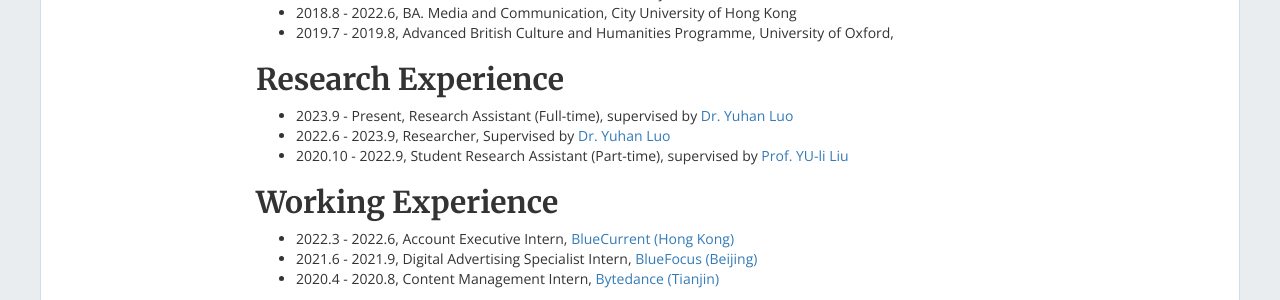
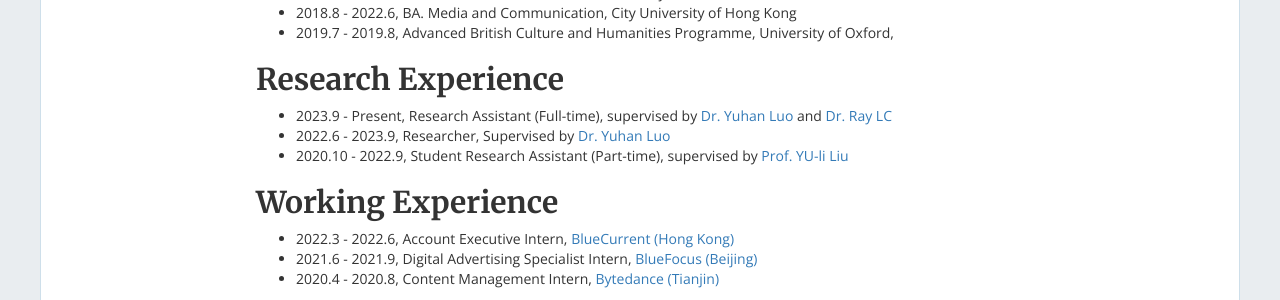
Before and after one commit to jamigibbs/phantom, a Jekyll site: the page built from about.md, in a window 1280 px wide. Shown: the part 399-699 px from the top of the page. Built offline with Jekyll 4.4.1, drawn with Linux system fonts in a browser that asks for light colours; nearby versions of some CDN libraries.

Commit message:
Update about.md

```diff
--- a/about.md
+++ b/about.md
@@ -3,12 +3,12 @@
 title: About
 permalink: /about/
 ---
-I am a research assistant in the [Department of Computer Science]("https://www.cs.cityu.edu.hk/") at [City University of Hong Kong]("https://www.cityu.edu.hk/"). In the Summer of 2023, I received an MSc degree in Communication Science from the [University of Amsterdam]("https://www.uva.nl/en").
+I am a research assistant in the [Department of Computer Science](https://www.cs.cityu.edu.hk/) at [City University of Hong Kong](https://www.cityu.edu.hk/). In the Summer of 2023, I received an MSc degree in Communication Science from the [University of Amsterdam](https://www.uva.nl/en).
 
 My research focuses on the "human side" of Human-Computer Interaction (HCI), specifically Human-chatbot Interaction.
 
 I am actively looking for any potential PhD opportunities.
-You may find me through [Email]("zhuoyanli4@cityu.edu.hk") or [LinkedIn]("https://www.linkedin.com/in/lizhuoyang720/?locale=en_US")
+You may find me through [Email](zhuoyanli4@cityu.edu.hk) or [LinkedIn](https://www.linkedin.com/in/lizhuoyang720/?locale=en_US)
 
 ## Educational Background
 - 2022.8 - 2023.6, MSc. Communication Science, University of Amsterdam
@@ -16,9 +16,9 @@
 - 2019.7 - 2019.8, Advanced British Culture and Humanities Programme, University of Oxford,
 
 ## Research Experience
-- 2023.9 - Present, Research Assistant (Full-time), supervised by [Dr. Yuhan Luo]("https://scholars.cityu.edu.hk/en/persons/yuhan-luo(9349cfbb-22d1-4097-bb5e-e3e20aaa13ba).html")
-- 2022.6 - 2023.9, Researcher, Supervised by [Dr. Yuhan Luo]("https://scholars.cityu.edu.hk/en/persons/yuhan-luo(9349cfbb-22d1-4097-bb5e-e3e20aaa13ba).html")
-- 2020.10 - 2022.9, Student Research Assistant (Part-time), supervised by [Prof. YU-li Liu]("https://scholars.cityu.edu.hk/en/persons/yuli-liu(cb5a972e-b906-4c9a-8966-2d04034e50f0).html")
+- 2023.9 - Present, Research Assistant (Full-time), supervised by [Dr. Yuhan Luo](https://scholars.cityu.edu.hk/en/persons/yuhan-luo(9349cfbb-22d1-4097-bb5e-e3e20aaa13ba).html) and [Dr. Ray LC](https://www.scm.cityu.edu.hk/people/ray-lc)
+- 2022.6 - 2023.9, Researcher, Supervised by [Dr. Yuhan Luo](https://scholars.cityu.edu.hk/en/persons/yuhan-luo(9349cfbb-22d1-4097-bb5e-e3e20aaa13ba).html)
+- 2020.10 - 2022.9, Student Research Assistant (Part-time), supervised by [Prof. YU-li Liu](https://scholars.cityu.edu.hk/en/persons/yuli-liu(cb5a972e-b906-4c9a-8966-2d04034e50f0).html)
 
 ## Working Experience
 - 2022.3 - 2022.6, Account Executive Intern, [BlueCurrent (Hong Kong)](https://bluecurrentgroup.com.hk/)
```
